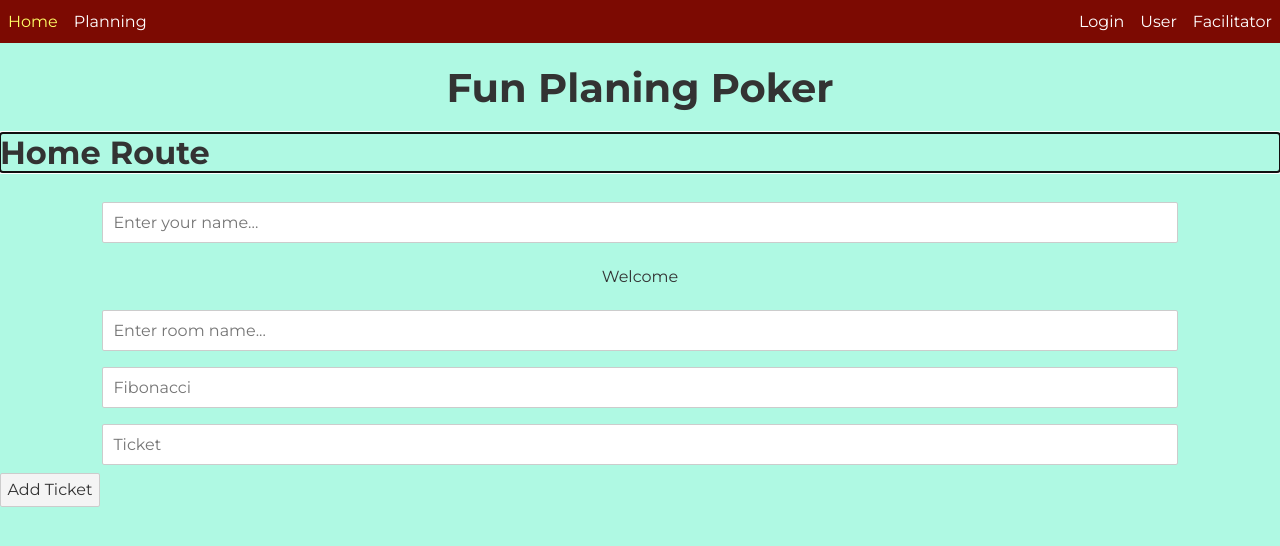
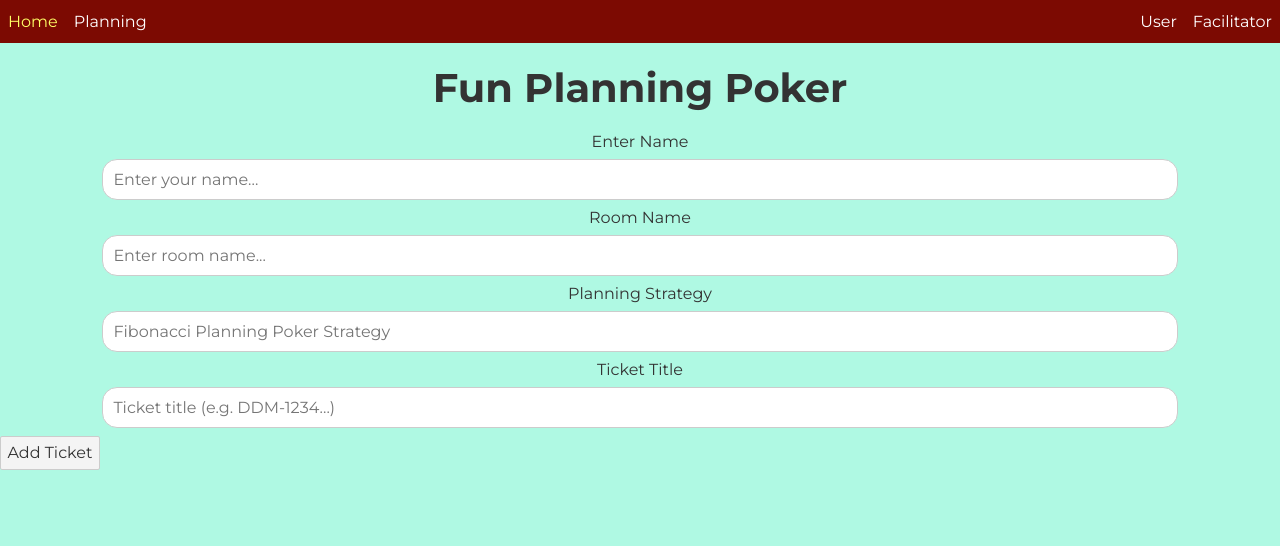
Before and after one commit to LionOnTheWeb/DDM-hackathon-2022-web3-planning-poker, a Svelte app: page / in a window 1280 px wide. Shown: the top 546 px of the page. Built offline with nearby package versions, Linux system fonts and the light colour scheme.

Commit message:
Last minute changes

```diff
--- a/src/App.svelte
+++ b/src/App.svelte
@@ -19,15 +19,16 @@
 			location: "/planning",
 			component: Planning
 		},
-		{
-			title: "Login",
-			location: "/login",
-			class: "login"
-		},
+		// {
+		// 	title: "Login",
+		// 	location: "/login",
+		// 	class: "login"
+		// },
 		{
 			title: "User",
 			location: "/user",
-			component: UserView
+			component: UserView,
+			class: "login"
 		},
 		{
 			title: "Facilitator",
--- a/src/components/Input.svelte
+++ b/src/components/Input.svelte
@@ -11,3 +11,9 @@ export let placeholder = null
 {/if}
 
 <input type="{type}" placeholder="{placeholder}" value="{value}"/>
+
+<style>
+  input {
+    border-radius: 15px;
+  }
+</style>
--- a/src/components/Layout.svelte
+++ b/src/components/Layout.svelte
@@ -1,4 +1,4 @@
-<h1 class="header">Fun Planing Poker</h1>
+<h1 class="header">Fun Planning Poker</h1>
 <div>
 <slot/>
 </div>
--- a/src/routes/Home.svelte
+++ b/src/routes/Home.svelte
@@ -1,18 +1,13 @@
 <script>
-import Layout from '../components/Layout.svelte'
 import Input from '../components/Input.svelte'
 let current = "Add Ticket";
-let msg = "";
 </script>
 
-<h1>Home Route</h1>
 <div class = "inputs">
-
-<Input bind:value={msg} placeholder="Enter your name..." />
-<p>Welcome {msg} </p>
-<Input placeholder="Enter room name..." />
-<Input placeholder="Fibonacci" />
-<Input placeholder="Ticket" />
+<Input label="Enter Name" placeholder="Enter your name..." />
+<Input label="Room Name" placeholder="Enter room name..." />
+<Input label="Planning Strategy" placeholder="Fibonacci Planning Poker Strategy" />
+<Input label="Ticket Title" placeholder="Ticket title (e.g. DDM-1234...)" />
 </div>
 
 <button
--- a/src/routes/User.svelte
+++ b/src/routes/User.svelte
@@ -7,7 +7,7 @@
 </script>
 
   <div class="header">
-      <h2>Hello {userName}!</h2>
+      <h2>00:00</h2>
   </div>
 
   <p>{userName || "Player name"}</p>
```
Also changed, not shown: 1 other file (tests, documents, lock files or other folders).
